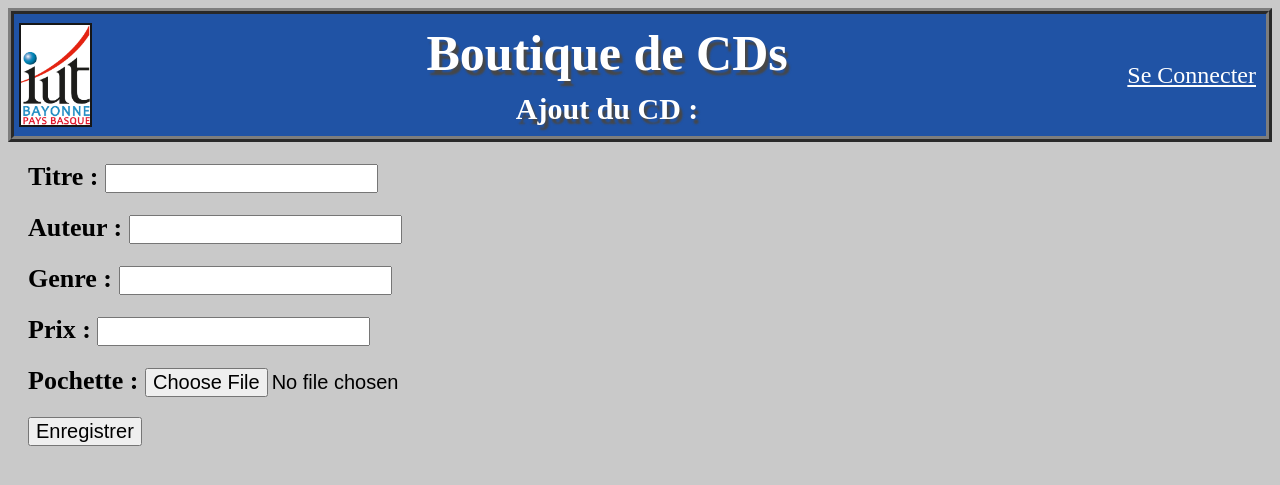
After one commit to BastienBenech/ProjetPHP-VenteCD, a PHP site: page /ajoutCD.php in a window 1280 px wide. The commit adds this page. Shown: the top 485 px of the page. Run offline with PHP 8.4, Linux system fonts and the light colour scheme.

Commit message:
ajout de la page de formulaire ppour ajouter un CD, ainsi que le fichier d'upload ajoutant le CD dans le fichier XML (non terminé)

```diff
--- /dev/null
+++ b/ajoutCD.php
@@ -0,0 +1,54 @@
+<!DOCTYPE HTML>
+<html lang="fr">
+    <HEAD>
+        <link rel="stylesheet" type="text/css" href="mystyle.css" />
+        <meta charset="utf-8">
+        <title>Projet PHP</title>
+    </HEAD>
+    <BODY>
+
+        <div class="divTitre">
+            <img id="imgBandeau" src="libImages/logo iut 2018.jpg">
+            <div id="divTitrePage">
+				<h1>Boutique de CDs</h1>
+				<h2>Ajout du CD :</h2>
+			</div>
+            <p id="connexion">Se Connecter</p>
+		</div>
+
+		<div id='divFormAjoutCD'>
+			<FORM ENCTYPE='multipart/form-data' ACTION='uploadAjoutCD.php' METHOD='POST'>
+				<div class='divChamps'>
+					<label for='champTitre'>Titre : </label>
+					<input type='text' name='champTitre'/>
+				</div>
+
+				<div class='divChamps'>
+					<label for='champAuteur'>Auteur : </label>
+					<input type='text' name='champAuteur'/>
+				</div>
+
+				<div class='divChamps'>
+					<label for='champAuteur'>Genre : </label>
+					<input type='text' name='champAuteur'/>
+				</div>
+
+				<div class='divChamps'>
+					<label for='champAuteur'>Prix : </label>
+					<input type='number' name='champAuteur'/>
+				</div>
+
+				<div class='divChamps'>
+					<label for='champPochette'>Pochette : </label>
+					<input type='file' name='champPochette' value='Pochette : '/>
+				</div>
+
+				<div class='divChamps'>
+					<input type='submit' name='champBtnValider' value='Enregistrer'/>
+				</div>
+			</FORM>
+		</div>
+
+	</BODY>
+</html>
+</HTML>
--- a/detailCD.php
+++ b/detailCD.php
@@ -37,7 +37,6 @@
 						"<p class='prixDetailCD'>$prix €</p>",
 						"<form action='acheterCD.php' method='POST'>",
 							"<input type='submit' value='Ajouter au panier' class='btnAcheterCD'/>",
-							"<input type='hidden' value='$titre;$auteur;$genre;$prix;$pochette' name='cdChoisi'/>",
 						"</form>",
 					"</div>",
 				"</div>",
--- a/index.php
+++ b/index.php
@@ -14,7 +14,11 @@
 				<h2>Liste des albums :</h2>
 			</div>
             <p id="connexion">Se Connecter</p>
-        </div>
+		</div>
+
+		<div class="divAjoutCD">
+			<a id="btnAjoutCD" href="ajoutCD.php">Enregistrer un nouveau CD</a>
+		</div>
 
 		<?php
 			$lesAlbums = simplexml_load_file('donneesCD.xml');
--- a/mystyle.css
+++ b/mystyle.css
@@ -38,6 +38,17 @@ h2 {
 	color: white;
 	background-color: #2053a5;
 	border: 6px ridge #7D7D7D;
+}
+
+
+/* btn d'ajout CD */
+
+.divAjoutCD {
+	margin: 10px;
+}
+
+#btnAjoutCD {
+	font-size: 20px;
 }
 
 
@@ -148,3 +159,19 @@ h2 {
 	width: 100%;
 	font-size: 30px;
 }
+
+
+/* ajoutCD.php */
+
+.divChamps {
+	margin: 20px;
+}
+
+.divChamps > label {
+	font-size: 26px;
+	font-weight: bold;
+}
+
+.divChamps > input {
+	font-size: 20px;
+}
```
Also changed, not shown: acheterCD.php (+1 -30 lines), uploadAjoutCD.php (added).
